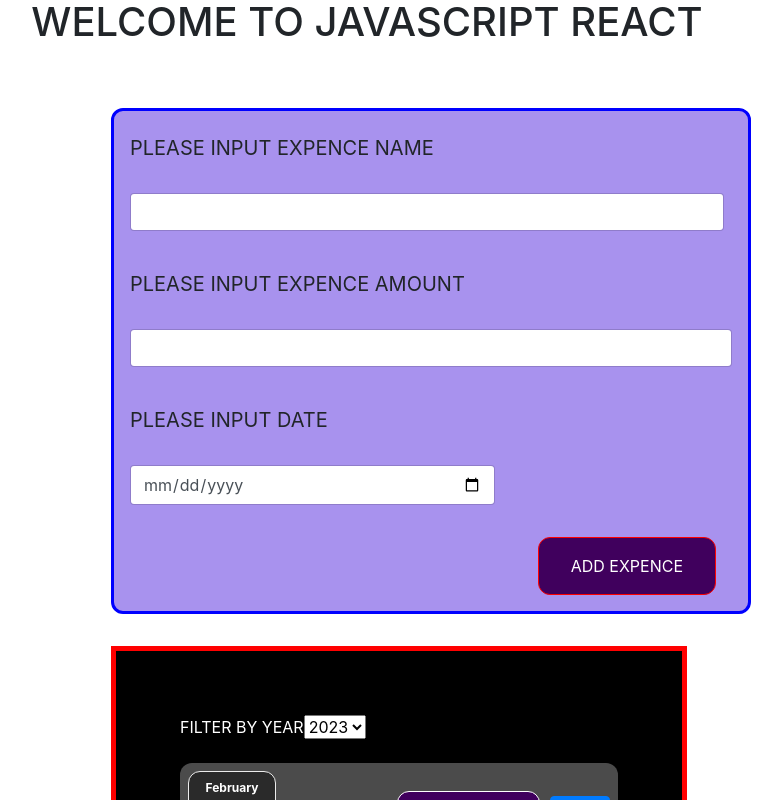
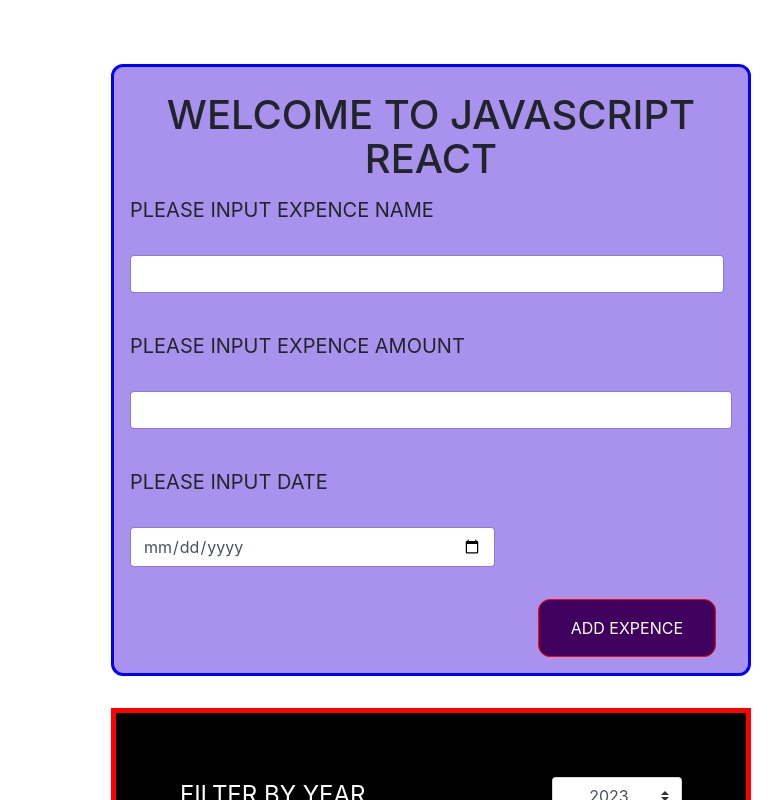
Before and after one commit to tanmaysihare/my-app2, a React (Create React App) app: page / in a window 1280 px wide. Shown: the top 800 px of the page, without its empty margins (273-1055 px from the left). Built offline with nearby package versions, Linux system fonts and the light colour scheme.

Commit message:
made some adjestment

```diff
--- a/src/App.css
+++ b/src/App.css
@@ -1,6 +1,6 @@
 
 .MainBody{
-    width: auto;
+    width: 640px;
     height: auto;
     background-color: black;
     border: 5px solid red;
@@ -12,6 +12,7 @@
 
 }
 #h1{
+  margin-top: 10px;
     text-align: center;
 }
 
--- a/src/App.js
+++ b/src/App.js
@@ -23,7 +23,7 @@ const App=() => {
   return (
     <Card>
       <div className="MainBody2">
-      <h1 id='h1'>WELCOME TO JAVASCRIPT REACT</h1>
+
       <NewExpence onAddExpence={addExpenceHandler} />
       </div>
       <div className="MainBody">
--- /dev/null
+++ b/src/components/Expences/ExpenceFilter.css
@@ -0,0 +1,8 @@
+#selectFilter{
+    float: right;
+    width: 130px;
+    text-align: center;
+}
+#label{
+    font-size: x-large;
+}
--- a/src/components/Expences/ExpencesFilter.js
+++ b/src/components/Expences/ExpencesFilter.js
@@ -1,3 +1,4 @@
+import './ExpenceFilter.css'
 function ExpencesFilter(props){
     const dropdownChangeHandler = (event) =>{
         props.onChangeFilter(event.target.value);
@@ -5,8 +6,8 @@ function ExpencesFilter(props){
     return (
         <div>
             <div>
-                <label>FILTER BY YEAR</label>
-                <select value={PaymentResponse.selected} onChange={dropdownChangeHandler}>
+                <label id="label">FILTER BY YEAR</label>
+                <select className="custom-select" id="selectFilter" value={PaymentResponse.selected} onChange={dropdownChangeHandler}>
                     <option value="2023">2023</option>
                     <option value="2022">2022</option>
                     <option value="2021">2021</option>
--- a/src/components/NewExpence.js
+++ b/src/components/NewExpence.js
@@ -14,6 +14,7 @@ function NewExpence(props){
 
    return (
         <div className="new-expense">
+            <h1 id='h1'>WELCOME TO JAVASCRIPT REACT</h1>
            <ExpenceForm onSaveExpanceData={saveExpenceDataHandler}/>
         </div>
     );
```
